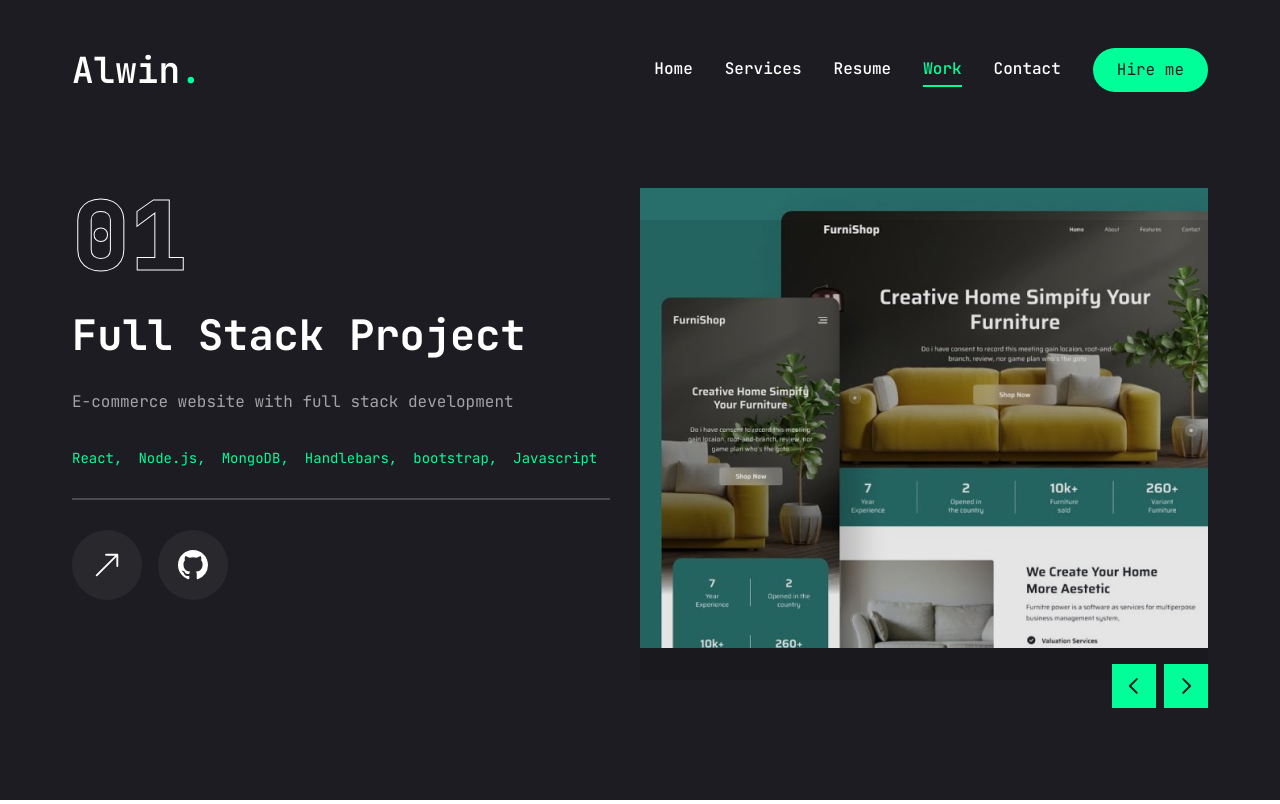
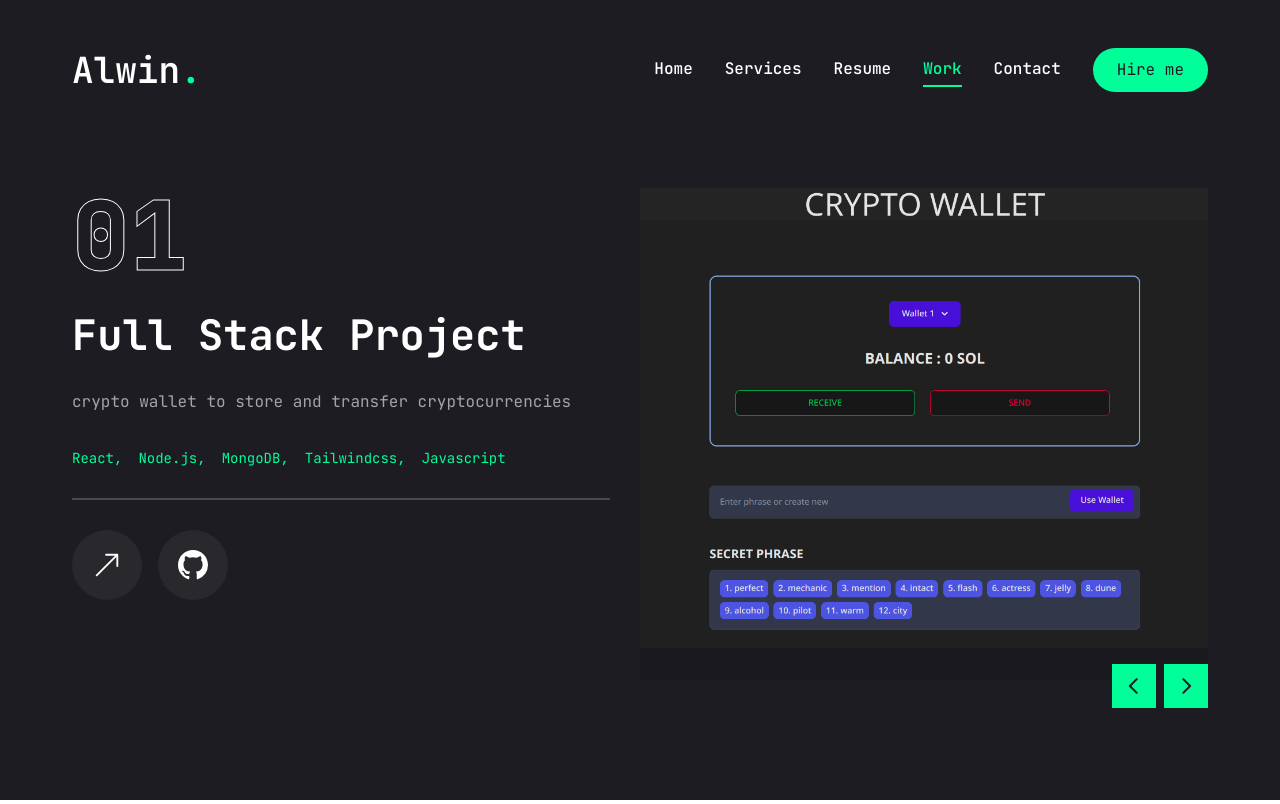
Before and after one commit to retr0717/portfolio, a Next.js app: page /work in a window 1280 px wide. Built offline with nearby package versions, Linux system fonts and the light colour scheme.

Commit message:
profile pic

```diff
--- a/app/layout.tsx
+++ b/app/layout.tsx
@@ -14,7 +14,7 @@ const jetbrainsMono = JetBrains_Mono({
 });
 
 export const metadata: Metadata = {
-  title: "Create Next App",
+  title: "Alwin Aji",
   description: "Generated by create next app",
 };
 
--- a/app/resume/page.tsx
+++ b/app/resume/page.tsx
@@ -1,8 +1,23 @@
 "use client";
 
 import { Tabs, TabsContent, TabsList, TabsTrigger } from "@/components/ui/tabs";
-import { FaHtml5, FaCss3, FaJs, FaReact, FaNodeJs } from "react-icons/fa";
-import { SiTailwindcss, SiNextdotjs } from "react-icons/si";
+import {
+  FaHtml5,
+  FaCss3,
+  FaJs,
+  FaReact,
+  FaNodeJs,
+  FaDocker,
+  FaLinux,
+} from "react-icons/fa";
+import {
+  SiTailwindcss,
+  SiNextdotjs,
+  SiTypescript,
+  SiCypress,
+  SiMongodb,
+  SiPostgresql,
+} from "react-icons/si";
 
 import {
   Tooltip,
@@ -13,6 +28,7 @@ import {
 
 import { ScrollArea } from "@/components/ui/scroll-area";
 import { motion } from "framer-motion";
+import { DockIcon } from "lucide-react";
 
 {
   /*about data*/
@@ -111,6 +127,31 @@ const skills = {
       icons: <FaNodeJs />,
       name: "nodsjs",
     },
+    {
+      icons: <SiTypescript />,
+      name: "Typescript",
+    },
+    {
+      icons: <FaDocker />,
+      name: "Dockers",
+    },
+    {
+      icons: <SiCypress />,
+      name: "Cypress",
+    },
+    {
+      icons: <SiMongodb />,
+      name: "MongoDB",
+    },
+    {
+      icons: <SiPostgresql />,
+      name: "Postgresql",
+    },
+
+    {
+      icons: <FaLinux />,
+      name: "Linux",
+    },
   ],
 };
 
@@ -120,34 +161,9 @@ const experience = {
   desc: "Self Taught Web Developer ,focused on building next gen web apps",
   items: [
     {
-      company: "Nill",
-      position: "web developer",
-      duration: "2022 - Present",
-    },
-    {
-      company: "Nill",
-      position: "web developer",
-      duration: "2022 - Present",
-    },
-    {
-      company: "Nill",
-      position: "web developer",
-      duration: "2022 - Present",
-    },
-    {
-      company: "Nill",
-      position: "web developer",
-      duration: "2022 - Present",
-    },
-    {
-      company: "Nill",
-      position: "web developer",
-      duration: "2022 - Present",
-    },
-    {
-      company: "Nill",
-      position: "web developer",
-      duration: "2022 - Present",
+      company: "IEEE SB CE KGR",
+      position: "Webmaster",
+      duration: "2024 - Present",
     },
   ],
 };
--- a/app/services/page.tsx
+++ b/app/services/page.tsx
@@ -9,18 +9,6 @@ const services = [
     num: "01",
     title: "Web Development",
     desc: "I develop scalable web applications using modern technologies and best practices.",
-    href: "",
-  },
-  {
-    num: "02",
-    title: "Web Security",
-    desc: "Deals with the security of websites, web applications, and web services.",
-    href: "",
-  },
-  {
-    num: "02",
-    title: "Web Security",
-    desc: "Deals with the security of websites, web applications, and web services.",
     href: "",
   },
   {
--- a/app/work/page.tsx
+++ b/app/work/page.tsx
@@ -19,19 +19,18 @@ const projects = [
   {
     num: "01",
     category: "full stack",
-    title: "E-commerce",
-    desc: "E-commerce website with full stack development",
+    title: "crypto wallet",
+    desc: "crypto wallet to store and transfer cryptocurrencies",
     stack: [
       { name: "React" },
       { name: "Node.js" },
       { name: "MongoDB" },
-      { name: "Handlebars" },
-      { name: "bootstrap" },
+      { name: "Tailwindcss" },
       { name: "Javascript" },
     ],
-    image: "/assets/work/thumb1.png",
-    live: "",
-    github: "https://github.com/retr0717/e-commerce",
+    image: "/assets/resume/wallet.png",
+    live: "https://crypto-wallet-smoky.vercel.app/",
+    github: "https://github.com/retr0717/crypto-wallet",
   },
   {
     num: "02",
@@ -46,7 +45,7 @@ const projects = [
       { name: "Tailwindcss" },
       { name: "Typescript" },
     ],
-    image: "/assets/work/thumb2.png",
+    image: "/assets/resume/vercel.png",
     live: "",
     github: "https://github.com/retr0717/vercel-clone",
   },
@@ -62,9 +61,25 @@ const projects = [
       { name: "Tailwindcss" },
       { name: "Typescript" },
     ],
-    image: "/assets/work/thumb3.png",
+    image: "/assets/resume/omegle.png",
     live: "",
     github: "https://github.com/retr0717/omegle-clone",
+  },
+  {
+    num: "04",
+    category: "full stack",
+    title: "Learning Platform",
+    desc: "Learning Platform with full stack development",
+    stack: [
+      { name: "React" },
+      { name: "Node.js" },
+      { name: "MongoDB" },
+      { name: "Tailwindcss" },
+      { name: "Typescript" },
+    ],
+    image: "/assets/resume/learn.png",
+    live: "",
+    github: "https://github.com/retr0717/learn",
   },
 ];
 
--- a/components/Photo.tsx
+++ b/components/Photo.tsx
@@ -27,7 +27,7 @@ const Photo = () => {
             priority
             fill
             quality={100}
-            className="object-contan"
+            className="object-contain rounded-full ml-2 p-3"
           />
         </motion.div>
 
```
